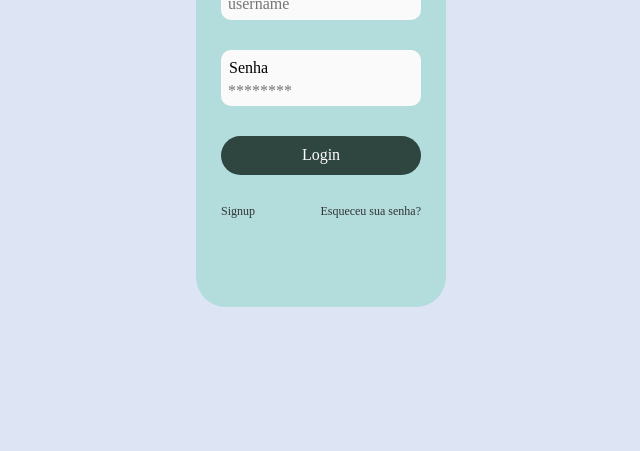
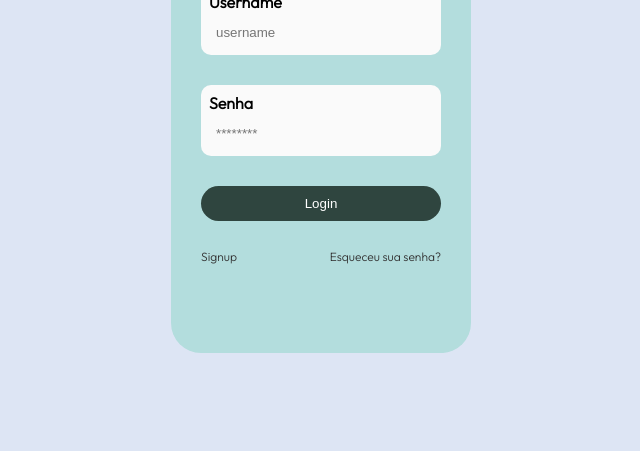
Before and after one commit to victormarquess11/faceRecognition, a website: page WebServer/login.html in a window 1280 px wide. Shown: the part 365-816 px from the top of the page, without its empty margins (319-959 px from the left). Drawn offline with nearby package versions, Linux system fonts and the light colour scheme.

Commit message:
font change

```diff
--- a/WebServer/login.html
+++ b/WebServer/login.html
@@ -7,8 +7,10 @@
 		<title>FaceUnlock - Login</title>
 		<script type="module" src="https://unpkg.com/ionicons@5.5.2/dist/ionicons/ionicons.esm.js"></script>
 		<script nomodule src="https://unpkg.com/ionicons@5.5.2/dist/ionicons/ionicons.js"></script>
-		<link rel="stylesheet" href="https://cdnjs.cloudflare.com/ajax/libs/normalize/5.0.0/normalize.min.css">
-		<link rel='stylesheet' href='https://fonts.googleapis.com/css2?family=Poppins:ital,wght@0,100;0,200;0,300;0,400;0,500;0,600;0,700;0,800;0,900;1,100;1,200;1,300;1,400;1,500;1,600;1,700;1,800;1,900&amp;display=swap'>
+		<!-- <link rel="stylesheet" href="https://cdnjs.cloudflare.com/ajax/libs/normalize/5.0.0/normalize.min.css"> -->
+		<link rel="preconnect" href="https://fonts.googleapis.com">
+		<link rel="preconnect" href="https://fonts.gstatic.com" crossorigin>
+		<link href="https://fonts.googleapis.com/css2?family=Outfit:wght@300&display=swap" rel="stylesheet">
 		<link rel="stylesheet" href="reset.css">
 		<link rel="stylesheet" href="styles.css">
 	</head>
@@ -22,12 +24,12 @@
 			<form action="">
 				<div class="input-area">
 					<p>Username</p>
-					<input type="text" name="login" id="login" placeholder="username">
+					<input type="text" name="login" id="login" placeholder="username" required>
 				</div>
 
 				<div class="password-area">
 					<p>Senha</p>
-					<input type="password" name="password" id="password" placeholder="********">
+					<input type="password" name="password" id="password" placeholder="********" required>
 				</div>
 
 				<button type="submit">Login</button>
--- a/WebServer/styles.css
+++ b/WebServer/styles.css
@@ -3,6 +3,7 @@
 }
 
 body {
+    font-family: 'Outfit', sans-serif;
     background-color: #DDE5F4;
     display: flex;
     justify-content: center;
@@ -11,7 +12,7 @@ body {
 }
 
 .modal {
-    width: 250px;
+    width: 300px;
     height: fit-content;
     background-color: #b3dddd;
     display:flex;
@@ -22,7 +23,7 @@ body {
 }
 
 .modal img {
-    width: 200px;
+    width: 250px;
 }
 
 form {
@@ -31,6 +32,7 @@ form {
 
 .input-area,
 .password-area{
+    font-weight: bold;
     height: fit-content;
     background-color: #fafafa;
     padding: 5px;
@@ -45,6 +47,7 @@ form {
 
 .input-area input,
 .password-area input {
+    padding: 10px;
     border: none;
     background-color: transparent;
     outline: none;
@@ -70,6 +73,7 @@ button {
 }
 
 .area-de-baixo a {
+    font-family: 'Outfit', sans-serif;
     text-decoration: none;
     color: #333
 }
```
